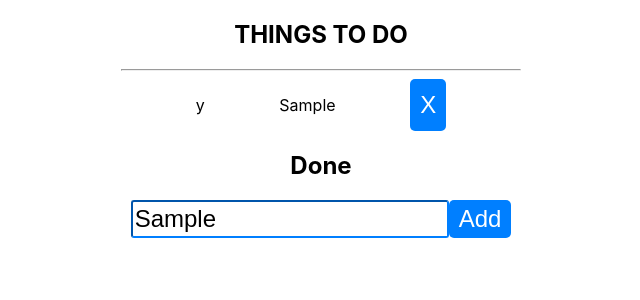
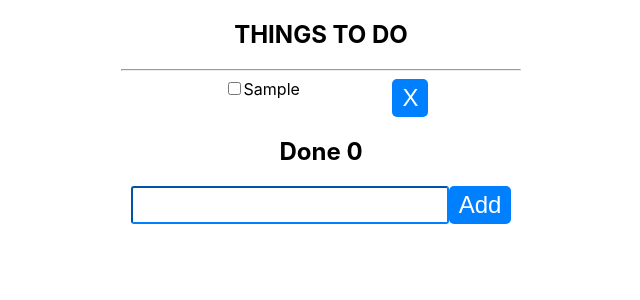
Before and after one commit to Arshavir-Gasparyan/Todo-task, a React (Create React App) app: page /todo in a window 1280 px wide. Both pictures are taken after typing "Sample" into the empty fields and a click on the button "Add". Shown: the top 300 px of the page, without its empty margins (319-959 px from the left). Built offline with nearby package versions, Linux system fonts and the light colour scheme.

Commit message:
feat(todo): Add functional to complete todo

```diff
--- a/src/Components/Task/Task.js
+++ b/src/Components/Task/Task.js
@@ -1,10 +1,12 @@
 import Button from "../Button/Button";
 import styles from "./Task.module.css";
-export default function Task({ task, onClick }) {
+export default function Task({ isComplete, task, onClick, onChange }) {
   return (
     <div className={styles.task}>
-      <p>y</p>
-      <p>{task.text}</p>
+      <label className={isComplete ? styles.completed : styles.label}>
+        <input onChange={onChange} type="checkbox"></input>
+        {task}
+      </label>
       <Button text="X" onClick={onClick} />
     </div>
   );
--- a/src/Components/Task/Task.module.css
+++ b/src/Components/Task/Task.module.css
@@ -2,3 +2,15 @@
     display: flex;
     justify-content: space-evenly;
 }
+
+.label{
+    margin-left: 10px;
+    cursor: pointer;
+}
+
+.completed{
+    margin-left: 10px;
+    cursor: pointer;
+    text-decoration: line-through;
+
+}
--- a/src/Components/Todo/Todo.js
+++ b/src/Components/Todo/Todo.js
@@ -6,7 +6,7 @@ import styles from "./Todo.module.css";
 
 export default function Todo() {
   const [tasks, setTasks] = useState([]);
-  const [task, setTask] = useState({});
+  const [task, setTask] = useState("");
 
   //   const generateId = () => {
   //     const id = Math.floor(Math.random() * 100);
@@ -14,13 +14,11 @@ export default function Todo() {
   //   };
 
   const handleTask = (e) => {
-    setTask({
-      text: e.target.value,
-      //   id: generateId(),
-    });
+    setTask(e.target.value);
   };
 
   const handleClick = () => {
+    if (task) {
       setTasks([
         ...tasks,
         {
@@ -29,7 +27,9 @@ export default function Todo() {
           isComplete: false,
         },
       ]);
-    console.log(task.id);
+    }
+    setTask("");
+    // console.log(task.id);
   };
 
   const handleDelete = (id) => {
@@ -37,7 +37,15 @@ export default function Todo() {
     const newTasks = tasks.filter((task) => task.id !== id);
     setTasks(newTasks);
   };
-
+  const handleComplete = (id) => {
+    setTasks(
+      tasks.map((task) =>
+        task.id === id ? { ...task, isComplete: !task.isComplete } : task
+      )
+    );
+  };
+  //   console.log(tasks);
+  const doneCount = tasks.filter((task) => task.isComplete).length;
   return (
     <div className={styles.todo}>
       <h2>THINGS TO DO</h2>
@@ -45,13 +53,18 @@ export default function Todo() {
       <div>
         {tasks.map((task) => (
           <div key={task.id}>
-            <Task task={task.title} onClick={() => handleDelete(task.id)} />
+            <Task
+              isComplete={task.isComplete}
+              task={task.title}
+              onClick={() => handleDelete(task.id)}
+              onChange={() => handleComplete(task.id)}
+            />
           </div>
         ))}
       </div>
       <div>
-        <h2>Done</h2>
-        <Input onChange={handleTask} value={task.text} />
+        <h2>Done {doneCount}</h2>
+        <Input onChange={handleTask} value={task} />
         <Button text="Add" onClick={handleClick} />
       </div>
     </div>
```
Lines whose indentation alone changed are shown as unchanged.
